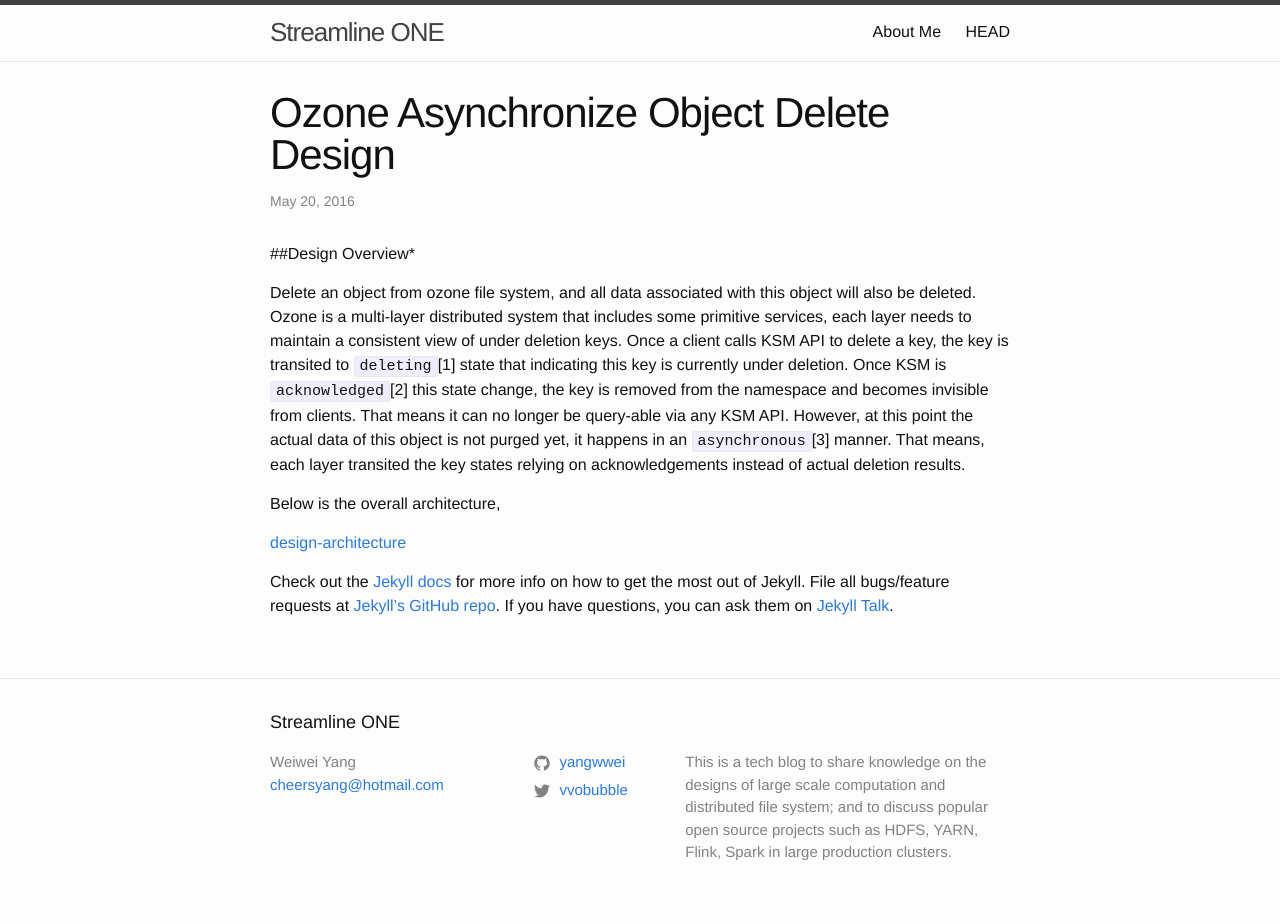
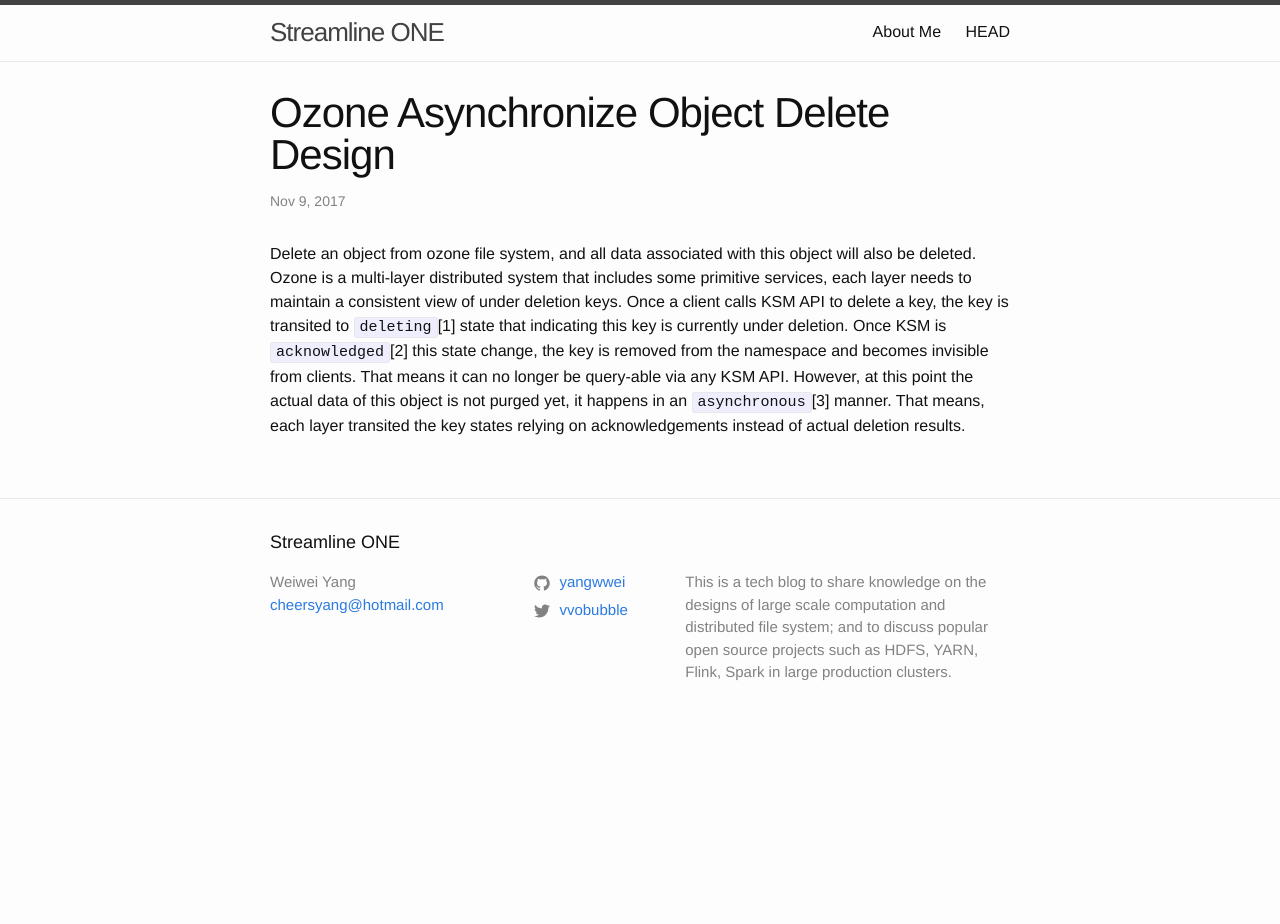
Before and after one commit to yangwwei/yangwwei.github.io, a Jekyll site: the page built from _posts/2017-11-09-ozone-asynchronize-object-delete-design.md, in a window 1280 px wide. Built offline with Jekyll 4.4.1, drawn with Linux system fonts in a browser that asks for light colours; after the commit the page ends 900 px from its top, so only the background shows below that.

Commit message:
fix build failure - 1

```diff
--- a/_posts/2016-05-20-Ozone-asynchronize-object-delete-design.md
+++ b/_posts/2017-11-09-ozone-asynchronize-object-delete-design.md
@@ -2,18 +2,5 @@
 layout: post
 ---
 
-##Design Overview*
-
 Delete an object from ozone file system, and all data associated with this object will also be deleted. Ozone is a multi-layer distributed system that includes some primitive services, each layer needs to maintain a consistent view of under deletion keys.
 Once a client calls KSM API to delete a key, the key is transited to `deleting`[1] state that indicating this key is currently under deletion. Once KSM is `acknowledged`[2] this state change, the key is removed from the namespace and becomes invisible from clients. That means it can no longer be query-able via any KSM API. However, at this point the actual data of this object is not purged yet, it happens in an `asynchronous`[3] manner. That means, each layer transited the key states relying on acknowledgements instead of actual deletion results.
-
-Below is the overall architecture,
-
-[design-architecture](http:)
-
-
-Check out the [Jekyll docs][jekyll-docs] for more info on how to get the most out of Jekyll. File all bugs/feature requests at [Jekyll’s GitHub repo][jekyll-gh]. If you have questions, you can ask them on [Jekyll Talk][jekyll-talk].
-
-[jekyll-docs]: http://jekyllrb.com/docs/home
-[jekyll-gh]:   https://github.com/jekyll/jekyll
-[jekyll-talk]: https://talk.jekyllrb.com/
```
Also changed, not shown: images/design-arch.png (deleted), 16 other files.
